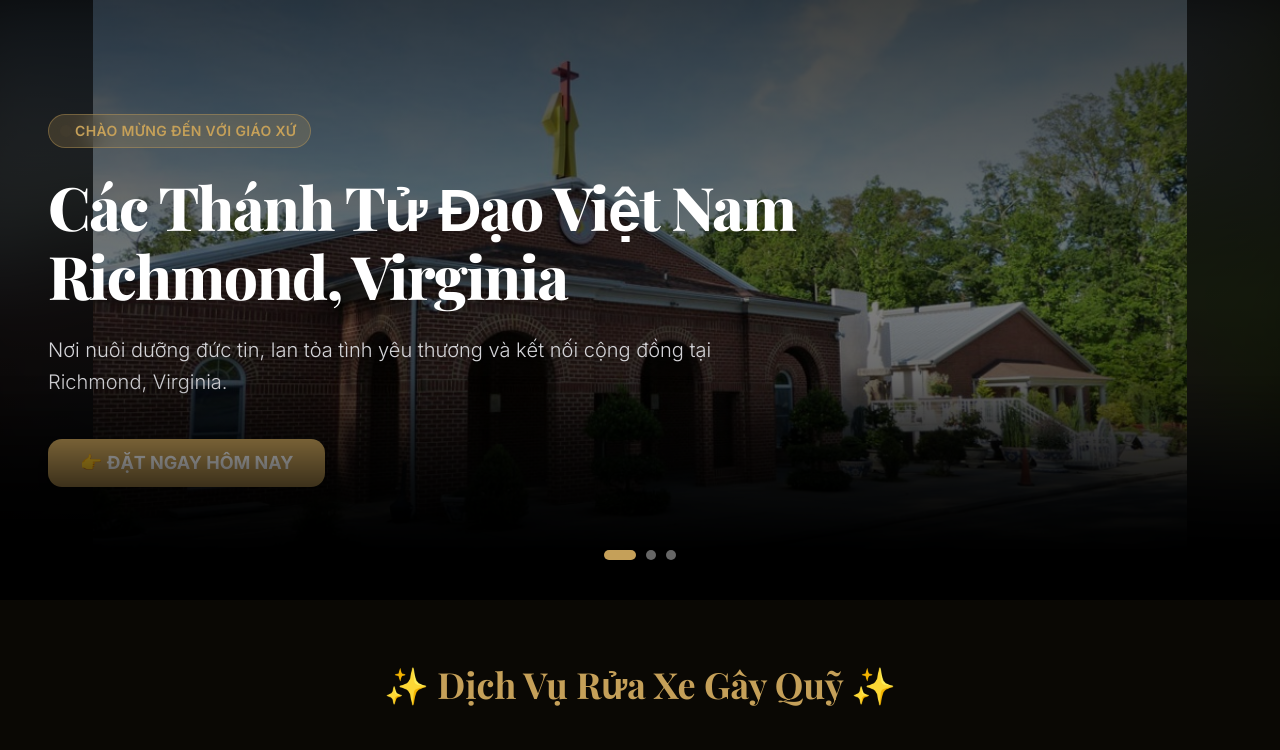
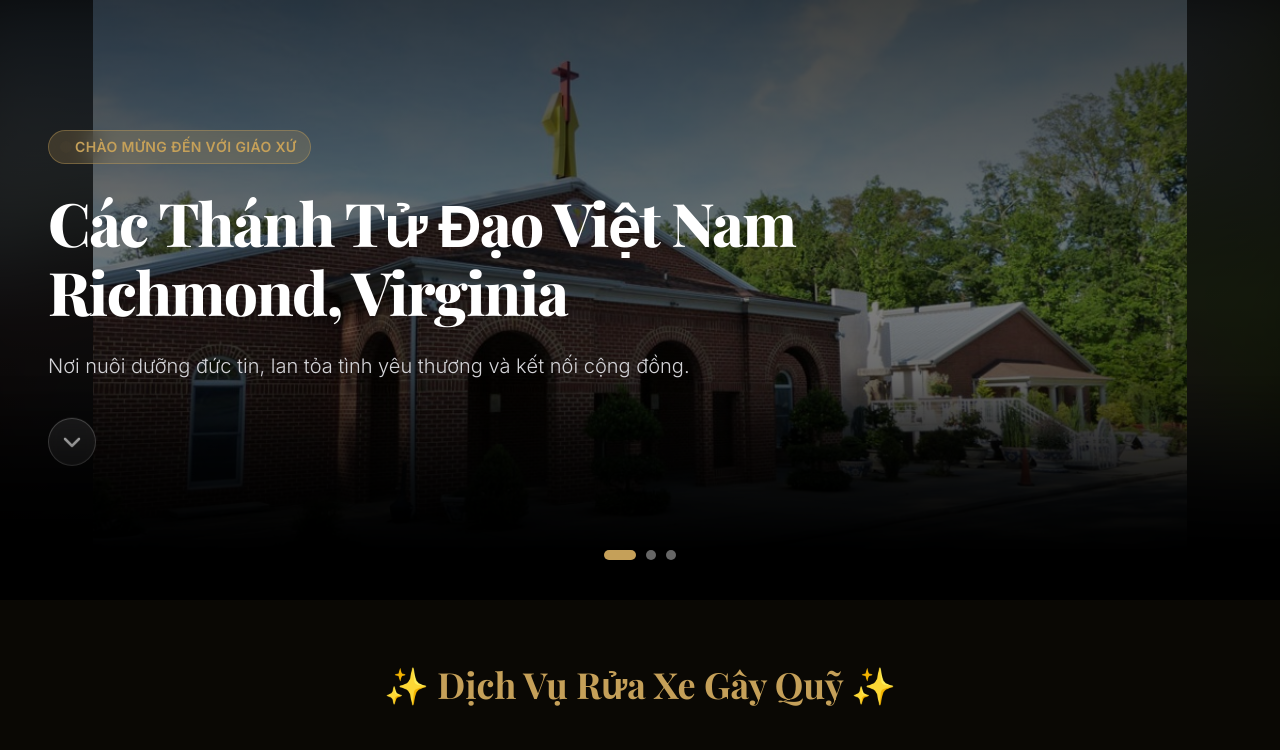
Before and after one commit to hieuliem/community-market, a Next.js app: page / in a window 1280 px wide. Shown: the top 750 px of the page. Built offline with nearby package versions, Linux system fonts and the light colour scheme; no server answers; a web font is replaced by a local one.

Commit message:
Hero: scroll-down on slide 1, rewrite slide 3 subtitle, trim slide 1 subtitle

```diff
--- a/src/components/sections/Hero.tsx
+++ b/src/components/sections/Hero.tsx
@@ -9,11 +9,11 @@ const SLIDES = [
   {
     image: "/images/slide1.jpg",
     title: "Các Thánh Tử Đạo Việt Nam Richmond, Virginia",
-    subtitle: "Nơi nuôi dưỡng đức tin, lan tỏa tình yêu thương và kết nối cộng đồng tại Richmond, Virginia.",
+    subtitle: "Nơi nuôi dưỡng đức tin, lan tỏa tình yêu thương và kết nối cộng đồng.",
     badge: "Chào Mừng Đến Với Giáo Xứ",
     primaryAction: {
-      text: "👉 ĐẶT NGAY HÔM NAY",
-      href: "#order-form",
+      text: "scroll-down",
+      href: "#car-wash",
     },
   },
   {
@@ -29,7 +29,7 @@ const SLIDES = [
   {
     image: "/images/slide3.jpg",
     title: "Chung Tay Xây Dựng Tương Lai",
-    subtitle: "Hãy đưa các em đến đón mừng Trung Thu trong khuôn viên Giáo Xứ.",
+    subtitle: "Rửa xe gây quỹ, vui đón Trăng Rằm — chung tay vì ngôi nhà chung.",
     badge: "Sự Kiện & Gây Quỹ",
     primaryAction: {
       text: "scroll-down",
```
